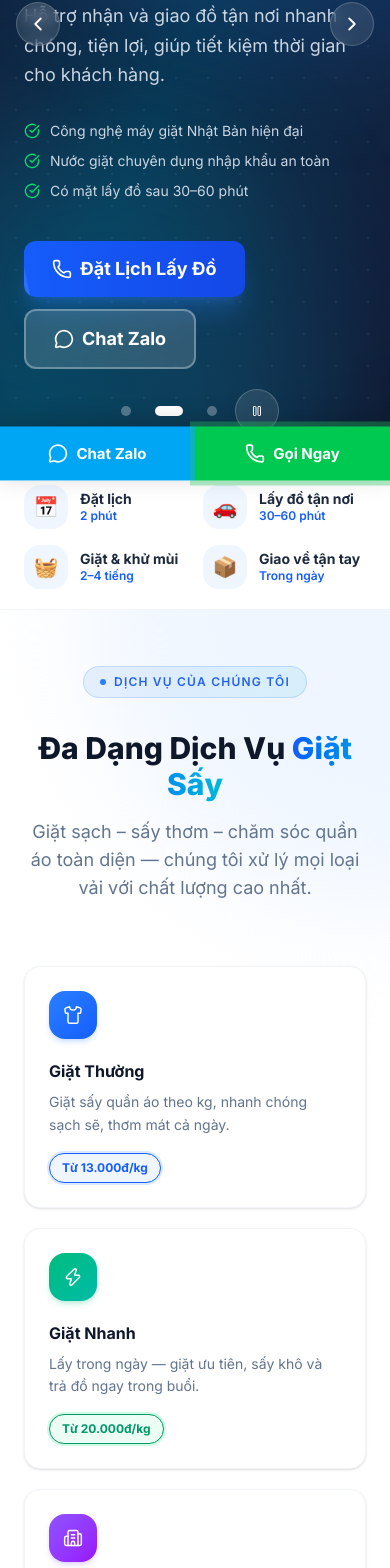
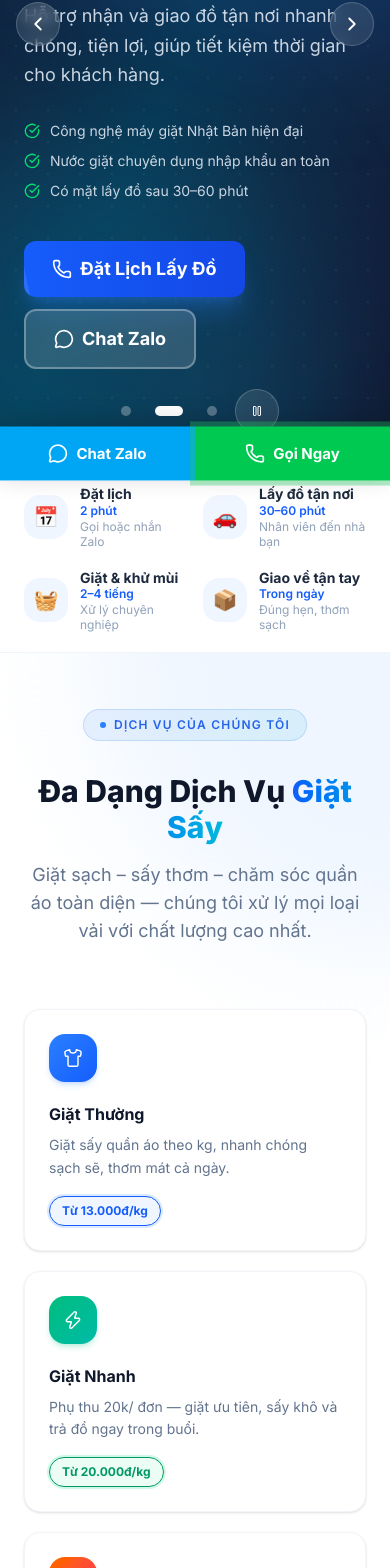
Before and after one commit to haiphan5289/giat-say-trang-dang, a Next.js app in the folder web/: page / in a window 390 px wide. Shown: the part 418-1986 px from the top of the page. Built offline with nearby package versions, Linux system fonts and the light colour scheme.

Commit message:
[Revenue][CRE-] update time

```diff
--- a/web/src/app/layout.tsx
+++ b/web/src/app/layout.tsx
@@ -16,7 +16,7 @@ export const metadata: Metadata = {
     template: "%s | Giặt Sấy 24h Gò Vấp",
   },
   description:
-    "Giặt sấy 24h Gò Vấp — giặt sạch, nhanh, khử mùi hiệu quả. Giặt sấy gần đây, giao nhận tận nơi. Từ 13.000đ/kg. Mở cửa 7:00-21:00 mỗi ngày. Hotline: 0938 432 178.",
+    "Giặt sấy 24h Gò Vấp — giặt sạch, nhanh, khử mùi hiệu quả. Giặt sấy gần đây, giao nhận tận nơi. Từ 13.000đ/kg. Mở cửa 09:00-20:00 thứ 2 đến thứ 7. Hotline: 0938 432 178.",
   keywords: ["giặt sấy 24h gò vấp", "giặt sấy gần đây", "giặt sạch gò vấp", "giặt nhanh khử mùi hcm", "giặt ủi tận nơi gò vấp", "giặt hấp vest áo dài", "giặt nệm sofa tại nhà", "giặt giày gò vấp"],
   alternates: { canonical: "https://www.giatsay24hgovap.com" },
   twitter: {
@@ -60,9 +60,9 @@ const jsonLd = {
   },
   openingHoursSpecification: {
     "@type": "OpeningHoursSpecification",
-    dayOfWeek: ["Monday", "Tuesday", "Wednesday", "Thursday", "Friday", "Saturday", "Sunday"],
-    opens: "07:00",
-    closes: "21:00",
+    dayOfWeek: ["Monday", "Tuesday", "Wednesday", "Thursday", "Friday", "Saturday"],
+    opens: "09:00",
+    closes: "20:00",
   },
   aggregateRating: {
     "@type": "AggregateRating",
--- a/web/src/components/layout/Footer.tsx
+++ b/web/src/components/layout/Footer.tsx
@@ -26,7 +26,6 @@ const quickLinks = [
 
 const serviceList = [
   "Giặt Sấy Gia Đình",
-  "Giặt Sấy Công Nghiệp",
   "Giặt Hấp Cao Cấp",
   "Giặt Nệm & Sofa",
   "Giặt Giày",
@@ -57,7 +56,7 @@ export default function Footer() {
             </div>
             <p className="text-sm leading-relaxed text-slate-500 mb-5">
               Dịch vụ giặt sấy chuyên nghiệp — sạch đúng nghĩa, đẹp như mới.
-              Phục vụ tận tình 7:00 – 21:00 tất cả các ngày.
+              Phục vụ tận tình 09:00 – 20:00, thứ 2 đến thứ 7.
             </p>
             <div className="flex gap-2">
               <a
@@ -128,7 +127,7 @@ export default function Footer() {
                     0938 432 178
                   </a>
                   <p className="text-slate-500 text-xs mt-0.5">
-                    Hotline 7:00 – 21:00
+                    Hotline 09:00 – 20:00, T2–T7
                   </p>
                 </div>
               </li>
@@ -141,7 +140,7 @@ export default function Footer() {
               <li className="flex items-center gap-3">
                 <Clock size={15} className="text-blue-500 shrink-0" />
                 <span className="text-slate-500">
-                  7:00 — 21:00, tất cả các ngày
+                  09:00 - 20:00, tất cả các ngày trừ chủ nhật
                 </span>
               </li>
             </ul>
--- a/web/src/components/layout/Header.tsx
+++ b/web/src/components/layout/Header.tsx
@@ -39,8 +39,8 @@ export default function Header() {
           <div className="w-10 h-10 rounded-xl bg-gradient-to-br from-blue-500 to-cyan-600 flex items-center justify-center text-white font-extrabold text-sm shadow-lg shadow-blue-500/30 group-hover:shadow-blue-500/50 transition-shadow">
             GS
           </div>
-          <p className={`font-extrabold text-base transition-colors ${scrolled ? "text-slate-900" : "text-white"}`}>
-            Giặt Sấy{" "}
+          <p className={`font-extrabold text-base transition-colors leading-tight ${scrolled ? "text-slate-900" : "text-white"}`}>
+            Giặt Sấy<br className="sm:hidden" />{" "}
             <span className={scrolled ? "bg-gradient-to-r from-blue-600 to-cyan-500 bg-clip-text text-transparent" : "text-blue-300"}>
               24h Gò Vấp
             </span>
--- a/web/src/components/sections/FAQ.tsx
+++ b/web/src/components/sections/FAQ.tsx
@@ -13,7 +13,7 @@ const faqs = [
   },
   {
     q: "Giá giặt sấy bao nhiêu?",
-    a: "Giặt thường từ 13.000đ/kg · Giặt nhanh từ 20.000đ/kg · Giặt giày từ 50.000đ/đôi · Giặt gấu bông từ 30.000đ/món · Giặt chăn mền từ 20.000–30.000đ/cái. Giặt hấp vest, áo dài vui lòng liên hệ để báo giá chính xác.",
+    a: "Giặt thường từ 13.000đ/kg · Giặt nhanh từ 20.000đ/kg · Giặt giày từ 50.000đ/đôi · Giặt gấu bông từ 30.000đ/kg · Giặt chăn mền từ 20.000–30.000đ/kg. Giặt hấp vest, áo dài vui lòng liên hệ để báo giá chính xác.",
   },
   {
     q: "Có giao nhận tận nơi không?",
@@ -29,7 +29,7 @@ const faqs = [
   },
   {
     q: "Mở cửa mấy giờ, có phục vụ ngày lễ không?",
-    a: "Chúng tôi mở cửa 9:00 – 20:00 tất cả các ngày trong tuần, kể cả lễ và Tết.",
+    a: "Chúng tôi mở cửa 09:00 – 20:00, thứ 2 đến thứ 7 (nghỉ chủ nhật). Riêng các ngày lễ vui lòng gọi trước để xác nhận.",
   },
   {
     q: "Đồ có bị mất hay hỏng không?",
--- a/web/src/components/sections/Location.tsx
+++ b/web/src/components/sections/Location.tsx
@@ -24,7 +24,7 @@ const info = [
   {
     icon: Clock,
     label: "Giờ mở cửa",
-    value: "9:00 — 20:00, tất cả các ngày",
+    value: BUSINESS.hours,
   },
 ];
 
@@ -54,14 +54,14 @@ export default function Location() {
           {/* Map */}
           <FadeIn
             direction="left"
-            className="lg:col-span-3 rounded-2xl overflow-hidden shadow-xl shadow-slate-200/60 min-h-[380px] ring-1 ring-slate-100"
+            className="lg:col-span-3 rounded-2xl overflow-hidden shadow-xl shadow-slate-200/60 min-h-[220px] md:min-h-[380px] ring-1 ring-slate-100"
           >
             <iframe
               title="Giặt Sấy 24h Gò Vấp - Vị trí"
               src="https://maps.google.com/maps?q=10.8370625,106.6645925&z=17&output=embed"
               width="100%"
               height="100%"
-              className="border-0 min-h-[380px] w-full h-full"
+              className="border-0 min-h-[220px] md:min-h-[380px] w-full h-full"
               allowFullScreen
               loading="lazy"
               referrerPolicy="no-referrer-when-downgrade"
--- a/web/src/components/sections/PickupFlow.tsx
+++ b/web/src/components/sections/PickupFlow.tsx
@@ -9,9 +9,9 @@ const steps = [
 
 export default function PickupFlow() {
   return (
-    <div className="bg-white border-b border-slate-100 py-5 relative z-10">
+    <section id="pickup-flow" className="bg-white border-b border-slate-100 py-5 relative z-10">
       <div className="max-w-7xl mx-auto px-6">
-        <div className="grid grid-cols-2 md:grid-cols-4 gap-4">
+        <div className="grid grid-cols-2 md:grid-cols-4 gap-x-4 gap-y-5">
           {steps.map((s, i) => (
             <div key={s.label} className="flex items-center gap-3 relative">
               <div className="w-11 h-11 rounded-2xl bg-blue-50 flex items-center justify-center text-xl shrink-0">
@@ -20,7 +20,7 @@ export default function PickupFlow() {
               <div className="min-w-0">
                 <p className="font-bold text-slate-800 text-sm leading-tight">{s.label}</p>
                 <p className="text-blue-600 text-xs font-semibold">{s.time}</p>
-                <p className="text-slate-400 text-xs leading-tight hidden sm:block">{s.sub}</p>
+                <p className="text-slate-400 text-xs leading-tight">{s.sub}</p>
               </div>
               {i < steps.length - 1 && (
                 <div className="hidden md:block absolute -right-2 top-1/2 -translate-y-1/2 text-slate-300 font-bold">
@@ -31,6 +31,6 @@ export default function PickupFlow() {
           ))}
         </div>
       </div>
-    </div>
+    </section>
   );
 }
--- a/web/src/components/sections/PricingTable.tsx
+++ b/web/src/components/sections/PricingTable.tsx
@@ -2,15 +2,15 @@ import { Check, Phone } from "lucide-react";
 import SectionHeader from "@/components/ui/SectionHeader";
 import CTAButton from "@/components/ui/CTAButton";
 import FadeIn from "@/components/ui/FadeIn";
+import { StaggerGrid, StaggerItem } from "@/components/ui/StaggerGrid";
 import { BUSINESS } from "@/config/business";
 
 const pricing = [
   { service: "Giặt Thường", price: "Từ 13.000đ", unit: "/kg", highlight: false, note: "Sạch · Thơm · Nhanh" },
-  { service: "Giặt Nhanh", price: "Từ 20.000đ", unit: "/kg", highlight: true, note: "Lấy trong ngày" },
+  { service: "Giặt Nhanh", price: "Từ 20.000đ", unit: "/kg", highlight: true, note: "Phụ thu 20k/ đơn" },
   { service: "Giặt Giày", price: "Từ 50.000đ", unit: "/đôi", highlight: false, note: "Phục hồi màu sắc" },
-  { service: "Giặt Gấu Bông", price: "Từ 30.000đ", unit: "/món", highlight: false, note: "An toàn cho trẻ em" },
-  { service: "Giặt Chăn Mền", price: "20k – 30k", unit: "/cái", highlight: false, note: "Đánh bung sợi vải" },
-  { service: "Giặt Công Nghiệp", price: "Liên hệ", unit: "", highlight: false, note: "Khách sạn · Spa · Nhà hàng" },
+  { service: "Giặt Gấu Bông", price: "Từ 30.000đ", unit: "/kg", highlight: false, note: "An toàn cho trẻ em" },
+  { service: "Giặt Chăn Mền", price: "20k – 30k", unit: "/kg", highlight: false, note: "Đánh bung sợi vải" },
 ];
 
 const includes = [
@@ -39,11 +39,11 @@ export default function PricingTable() {
           description="Báo giá trước khi giặt — không thu thêm bất kỳ phụ phí nào."
         />
 
-        <FadeIn className="grid sm:grid-cols-2 lg:grid-cols-3 gap-3 mb-8">
+        <StaggerGrid className="grid sm:grid-cols-2 lg:grid-cols-3 gap-3 mb-8">
           {pricing.map((item) => (
+            <StaggerItem key={item.service}>
               <div
-              key={item.service}
-              className={`relative rounded-2xl border p-5 flex flex-col gap-1 transition-shadow hover:shadow-md ${
+                className={`relative rounded-2xl border p-5 flex flex-col gap-1 transition-shadow hover:shadow-md h-full ${
                   item.highlight
                     ? "border-blue-300 bg-blue-50 ring-2 ring-blue-200"
                     : "border-slate-100 bg-white"
@@ -69,8 +69,9 @@ export default function PricingTable() {
                   )}
                 </div>
               </div>
+            </StaggerItem>
           ))}
-        </FadeIn>
+        </StaggerGrid>
 
         <FadeIn delay={0.1} className="bg-slate-50 rounded-2xl p-5 mb-8">
           <p className="text-xs font-semibold text-slate-500 uppercase tracking-wide mb-3">
--- a/web/src/components/sections/ServicesGrid.tsx
+++ b/web/src/components/sections/ServicesGrid.tsx
@@ -1,4 +1,4 @@
-import { Shirt, Building2, Star, Heart, Cloud, ArrowRight, Zap } from "lucide-react";
+import { Shirt, Star, Heart, Cloud, ArrowRight, Zap } from "lucide-react";
 import SectionHeader from "@/components/ui/SectionHeader";
 import CTAButton from "@/components/ui/CTAButton";
 import TiltCard from "@/components/ui/TiltCard";
@@ -19,24 +19,13 @@ const services = [
   {
     Icon: Zap,
     title: "Giặt Nhanh",
-    description: "Lấy trong ngày — giặt ưu tiên, sấy khô và trả đồ ngay trong buổi.",
+    description: "Phụ thu 20k/ đơn — giặt ưu tiên, sấy khô và trả đồ ngay trong buổi.",
     price: "Từ 20.000đ/kg",
     gradient: "from-emerald-500 to-teal-500",
     glow: "shadow-emerald-500/20",
     bg: "bg-emerald-50",
     text: "text-emerald-600",
     ring: "ring-emerald-100",
-  },
-  {
-    Icon: Building2,
-    title: "Giặt Sấy Công Nghiệp",
-    description: "Phục vụ khách sạn, nhà hàng, spa với hệ thống máy móc công suất lớn.",
-    price: "Liên hệ báo giá",
-    gradient: "from-violet-500 to-purple-600",
-    glow: "shadow-violet-500/20",
-    bg: "bg-violet-50",
-    text: "text-violet-600",
-    ring: "ring-violet-100",
   },
   {
     Icon: Star,
@@ -53,7 +42,7 @@ const services = [
     Icon: Heart,
     title: "Giặt Gấu Bông",
     description: "Vệ sinh đồ chơi mềm an toàn cho trẻ em, diệt khuẩn hiệu quả.",
-    price: "Từ 30.000đ/món",
+    price: "Từ 30.000đ/kg",
     gradient: "from-pink-500 to-rose-400",
     glow: "shadow-pink-500/20",
     bg: "bg-pink-50",
@@ -64,7 +53,7 @@ const services = [
     Icon: Cloud,
     title: "Giặt Chăn Mền",
     description: "Giặt sạch mền gối, đánh bung sợi vải, thơm mát như ngày đầu.",
-    price: "20.000đ – 30.000đ/cái",
+    price: "20.000đ – 30.000đ/kg",
     gradient: "from-indigo-500 to-blue-600",
     glow: "shadow-indigo-500/20",
     bg: "bg-indigo-50",
--- a/web/src/config/business.ts
+++ b/web/src/config/business.ts
@@ -5,7 +5,7 @@ export const BUSINESS = {
   zaloHref: "https://zalo.me/0938432178",
   facebookHref: "https://www.facebook.com/profile.php?id=61551799042694",
   address: "Số 1 đường số 8, Thông Tay Hội, Gò Vấp, TP.HCM",
-  hours: "9:00 — 20:00, tất cả các ngày",
+  hours: "09:00 - 20:00, tất cả các ngày trừ chủ nhật",
   priceFrom: "13.000đ/kg",
   responseTime: "30–60 phút",
   mapsDirections: "https://maps.google.com/?q=10.8370625,106.6645925",
```
Also changed, not shown: 1 other file (tests, documents, lock files or other folders). Lines whose indentation alone changed are shown as unchanged.
